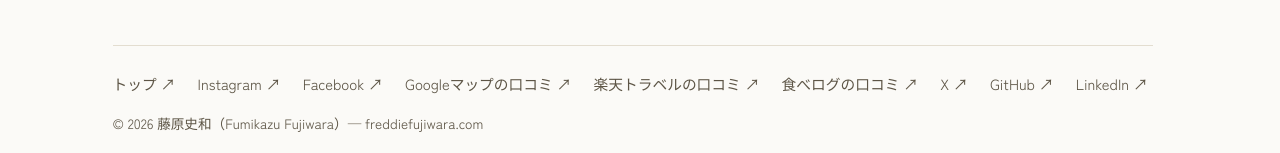
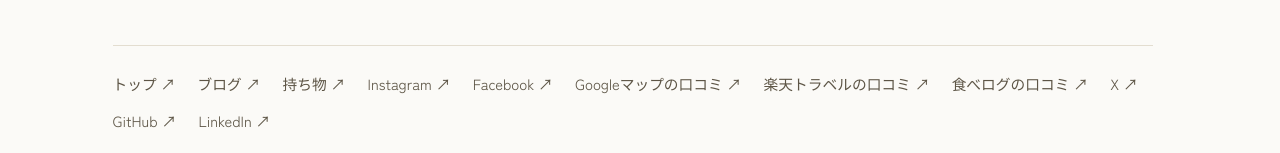
Before and after one commit to freddiefujiwara/list-of-stuff, a Vue app: page / in a window 1280 px wide. Shown: the part 580-733 px from the top of the page. Built offline with nearby package versions, Linux system fonts and the light colour scheme; no server answers; a web font is replaced by a local one.

Commit message:
feat: フッターにブログ・持ち物の自己リンクを追加（3サイトでリンク集合を統一） (#37)

```diff
--- a/src/App.vue
+++ b/src/App.vue
@@ -77,6 +77,8 @@
       <footer class="site-footer">
         <div class="foot-links">
           <a href="https://freddiefujiwara.com/" target="_blank" rel="noopener">トップ <span class="arr">↗</span></a>
+          <a href="https://freddiefujiwara.com/blog/" target="_blank" rel="noopener">ブログ <span class="arr">↗</span></a>
+          <a href="https://freddiefujiwara.com/list-of-stuff/" target="_blank" rel="noopener">持ち物 <span class="arr">↗</span></a>
           <a href="https://www.instagram.com/freddiefujiwara" target="_blank" rel="noopener">Instagram <span class="arr">↗</span></a>
           <a href="https://www.facebook.com/freddiefujiwara" target="_blank" rel="noopener">Facebook <span class="arr">↗</span></a>
           <a href="https://www.google.com/maps/contrib/105456242747265663411/reviews" target="_blank" rel="noopener">Googleマップの口コミ <span class="arr">↗</span></a>
```
Also changed, not shown: 1 other file (tests, documents, lock files or other folders).
